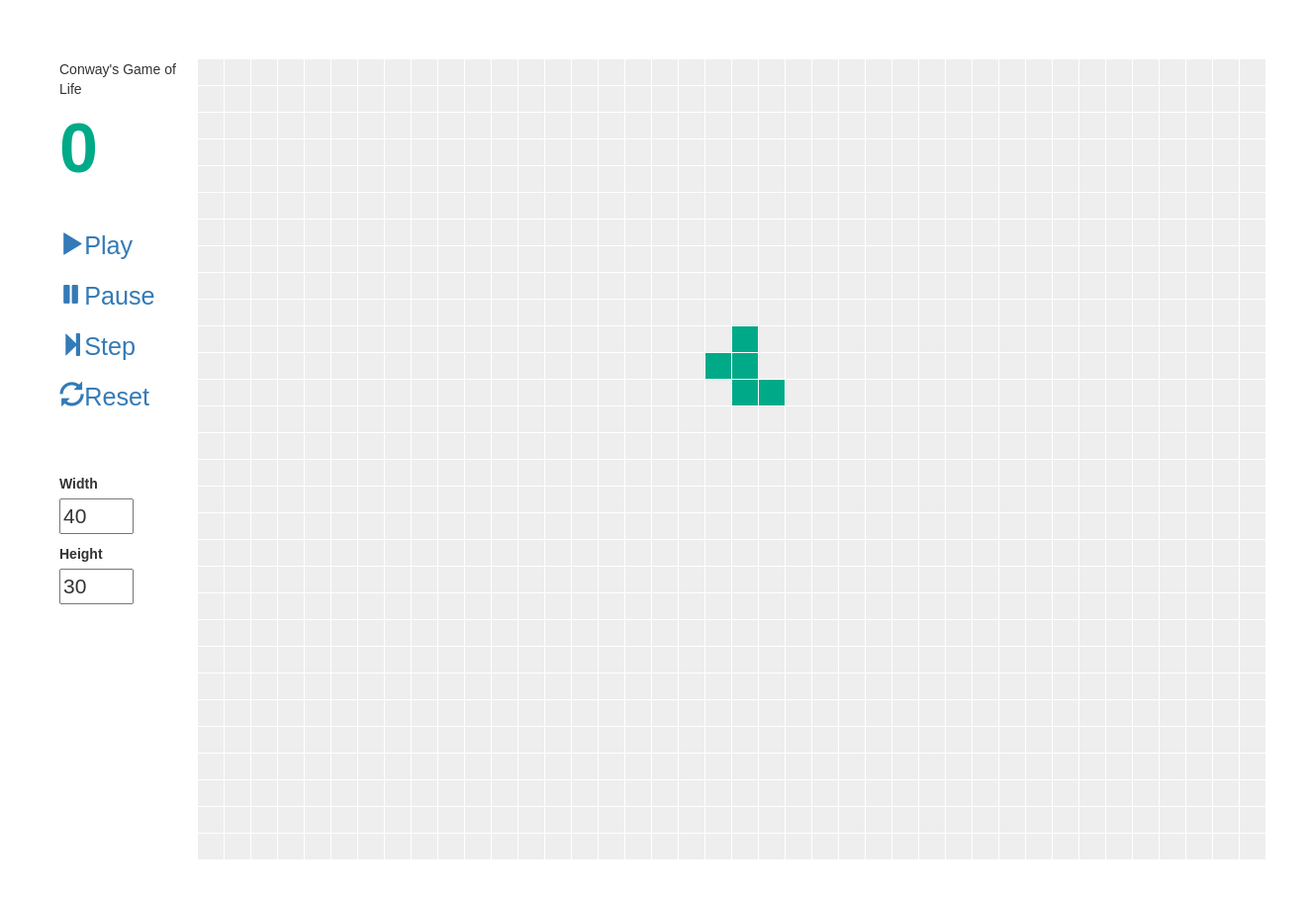
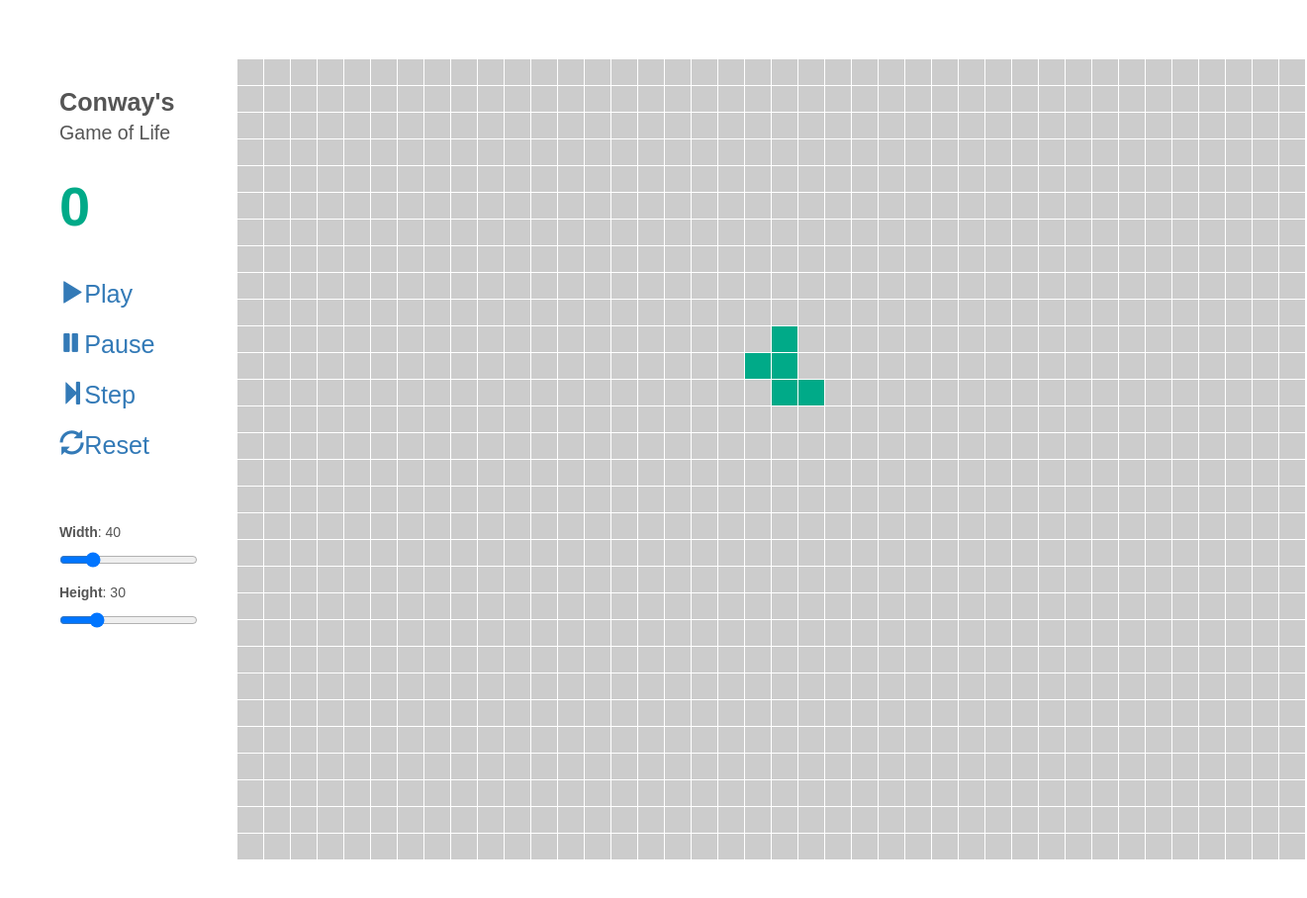
Before and after one commit to marksoper/life, a React app: page / in a window 1280 px wide. Shown: the whole page at 99% size, 1321 px wide, since content can reach past the window. Built offline with nearby package versions, Linux system fonts and the light colour scheme.

Commit message:
changed width and height inputs to range

```diff
--- a/src/components/LifeBoard/LifeBoard.js
+++ b/src/components/LifeBoard/LifeBoard.js
@@ -30,7 +30,7 @@ class LifeBoard extends Component {
           y: r * (pixelsPerCell + rowLineStrokeWidth),
           r,
           c,
-          fill: board[r][c] ? '#0A8' : '#EEE',
+          fill: board[r][c] ? '#0A8' : '#CCC',
           key: `${r}_${c}`
         });
       }
--- a/src/components/LifeContainer/LifeContainer.css
+++ b/src/components/LifeContainer/LifeContainer.css
@@ -2,19 +2,31 @@
 a:focus {outline: 0;}
 
 .LifeContainer {
+  color: #555;
   margin: 40px;
   display: flex;
   justify-content: flex-start;
 }
 
 .LifeHeader {
+  margin-top: 25px;
   align-items: flex-end;
-  min-width: 140px;
+  min-width: 180px;
   margin-bottom: 20px;
 }
 
+.TitleMain {
+  font-weight: bold;
+  font-size: 180%;
+}
+
+.TitleSub {
+  font-size: 140%;
+}
+
 .GenCount {
-  font-size: 500%;
+  margin-top: 20px;
+  font-size: 400%;
   flex-grow: 1;
   font-weight: bold;
   color: #0a8;
@@ -32,6 +44,8 @@ a:focus {outline: 0;}
 
 .ResizeControls input {
   font-size: 150%;
+  padding: 5px;
+  width: 140px;
 }
 
 .ResizeControls label {
--- a/src/components/LifeContainer/LifeContainer.js
+++ b/src/components/LifeContainer/LifeContainer.js
@@ -3,6 +3,7 @@ import { connect } from 'react-redux';
 import PropTypes from 'prop-types';
 import LifeBoard from '../LifeBoard/LifeBoard';
 import './LifeContainer.css';
+import config from '../../config';
 import {
   resetBoard,
   resizeBoard,
@@ -40,7 +41,11 @@ class LifeContainer extends Component {
   }
 
   runSteps() {
-    if (this.props.isPlaying && !this.props.isConcluded) {
+    if (
+      this.props.isPlaying &&
+      !this.props.isConcluded &&
+      this.props.generation <= config.MAX_GENERATIONS
+    ) {
       this.props.step();
       setTimeout(this.runSteps.bind(this), this.props.tickDelay);
     }
@@ -111,7 +116,10 @@ class LifeContainer extends Component {
       <div className="LifeContainer">
         <div className="LifeHeader">
           <div className="LifeTitle">
-            {"Conway's Game of Life"}
+            <div className="TitleMain">
+              {"Conway's"}
+            </div>
+            <div className="TitleSub">Game of Life</div>
           </div>
           <div className="GenCount" style={concludedStyle}>
             {generation}
@@ -175,10 +183,13 @@ class LifeContainer extends Component {
             <form>
               <div>
                 <label htmlFor="widthInput">Width</label>
+                <span>
+                  : {this.props.board[0].length}
+                </span>
                 <div>
                   <input
                     id="widthInput"
-                    type="number"
+                    type="range"
                     min={this.props.minBoardWidth}
                     max={this.props.maxBoardWidth}
                     onChange={handleWidthChange}
@@ -188,10 +199,13 @@ class LifeContainer extends Component {
               </div>
               <div>
                 <label htmlFor="heightInput">Height</label>
+                <span>
+                  : {this.props.board.length}
+                </span>
                 <div>
                   <input
                     id="heightInput"
-                    type="number"
+                    type="range"
                     min={this.props.minBoardHeight}
                     max={this.props.maxBoardHeight}
                     onChange={handleHeightChange}
--- a/src/config.js
+++ b/src/config.js
@@ -5,9 +5,10 @@ const INITIAL_BOARD_WIDTH = 40;
 const INITIAL_BOARD_HEIGHT = 30;
 const INITIAL_MIN_BOARD_WIDTH = 8;
 const INITIAL_MIN_BOARD_HEIGHT = 8;
-const INITIAL_MAX_BOARD_WIDTH = 72;
-const INITIAL_MAX_BOARD_HEIGHT = 64;
-const INITIAL_TICK_DELAY = 200;
+const INITIAL_MAX_BOARD_WIDTH = 120;
+const INITIAL_MAX_BOARD_HEIGHT = 90;
+const INITIAL_TICK_DELAY = 160;
+const MAX_GENERATIONS = 99999;
 
 export default {
   INITIAL_LIVE_CELLS,
@@ -17,5 +18,6 @@ export default {
   INITIAL_MIN_BOARD_HEIGHT,
   INITIAL_MAX_BOARD_WIDTH,
   INITIAL_MAX_BOARD_HEIGHT,
-  INITIAL_TICK_DELAY
+  INITIAL_TICK_DELAY,
+  MAX_GENERATIONS
 };
```
